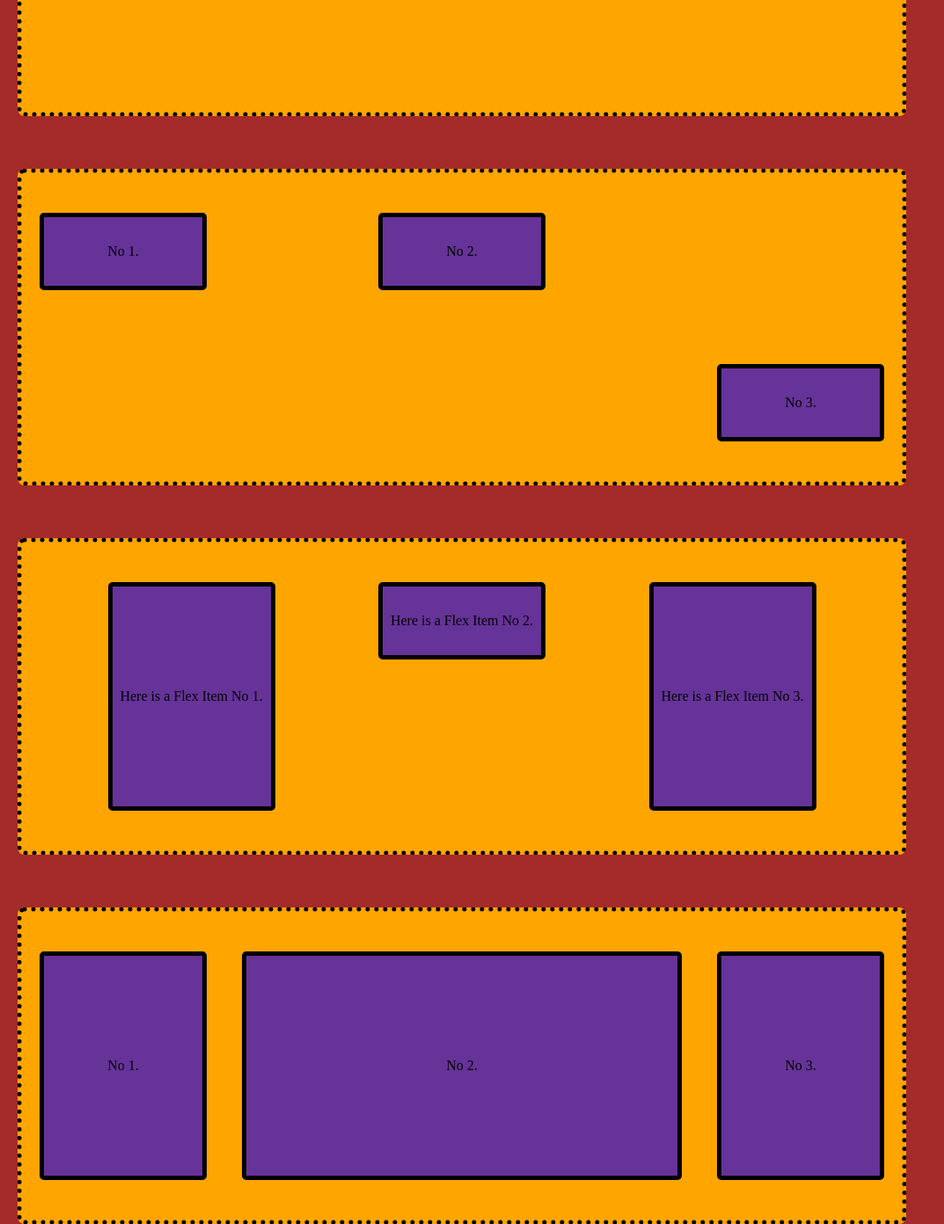
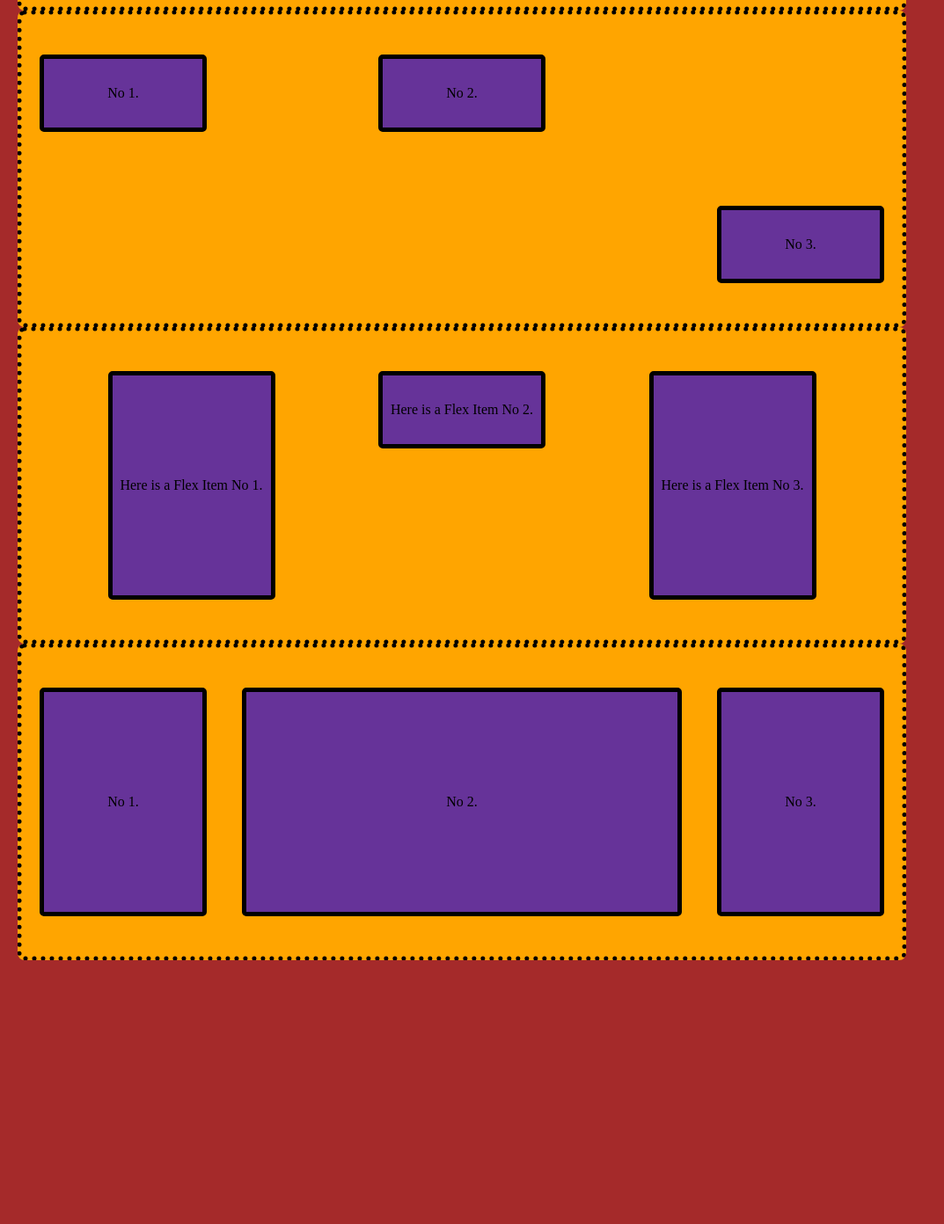
Before and after one commit to Sata99/Flexboxtest, a plain HTML site: page index.html in a window 1280 px wide. Shown: the part 1158-2550 px from the top of the page at 88% size, without its empty margins (0-1073 px from the left). After the commit the page ends 2250 px from the top, so only its background shows below. Drawn offline with Linux system fonts and the light colour scheme.

Commit message:
Update index.html

```diff
--- a/index.html
+++ b/index.html
@@ -8,8 +8,7 @@
     <title>Flexbox</title>
 </head>
 <body>
-   <section style="display: flex;">
-<div class="flex__ex">
+   <section class="layout-one">
     <div class="container1 large">
         <div class="card1 long"> No 1.</div>
         <div class="card1 long"> No 2.</div>
@@ -17,10 +16,6 @@
 
     </div>
 </div>
-</section>
-
-<section style="display: flex;">
-<div class="flex__ex">
     <div class="container2 large">
         <div class="card long"> No 1.</div>
         <div class="card long"> No 2.</div>
@@ -28,49 +23,29 @@
 
     </div>
 </div>
-</section>
-
-<section style="display: flex;">
-<div class="flex__ex">
     <div class="container3 large">
         <div class="card3 long">No 1.</div>
         <div class="card3 long">No 2.</div>
         <div class="card3 long">No 3.</div>
 
-    </div>
 </div>
-</section>
-
-<section style="display: flex;">
-<div class="flex__ex">
-    <div class="container4 large">
+        <div class="container4 large">
         <div class="card4 long"> No 1.</div>
         <div class="card4 long"> No 2.</div>
         <div class="card4 long" style="align-self: flex-end;"> No 3.</div>
 
-    </div>
 </div>
-</section>
-
-<section style="display: flex;">
-<div class="flex__ex">
     <div class="container5 large">
         <div class="card5 long">Here is a Flex Item No 1.</div>
         <div class="card5 long"style="height: 78px;" style="align-self: baseline;">Here is a Flex Item No 2.</div>
         <div class="card5 long">Here is a Flex Item No 3.</div>
 
-    </div>
 </div>
-</section>
-
-<section style="display: flex;">
-<div class="flex__ex">
     <div class="container6 large">
         <div class="card long"> No 1.</div>
         <div class="card long" style="flex-grow: 2;"> No 2.</div>
         <div class="card long"> No 3.</div>
 
-    </div>
 </div>
 </section>
 
```
